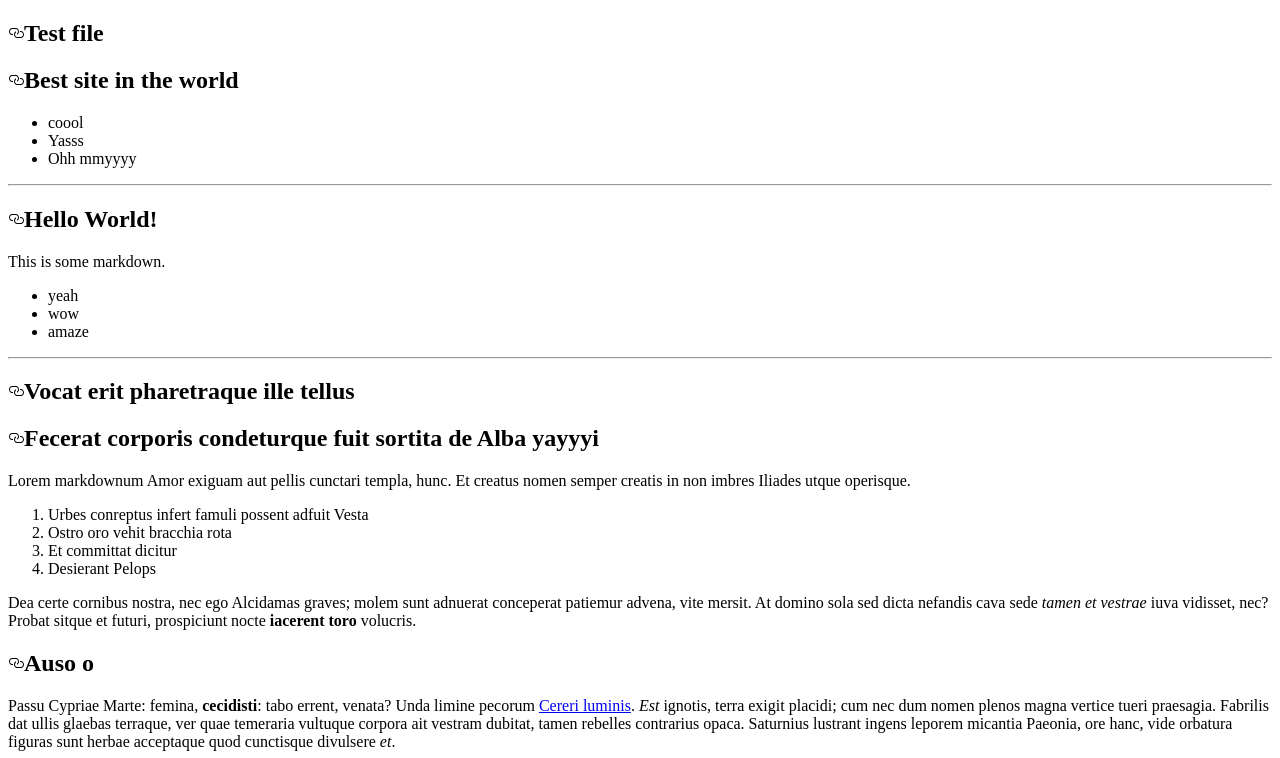
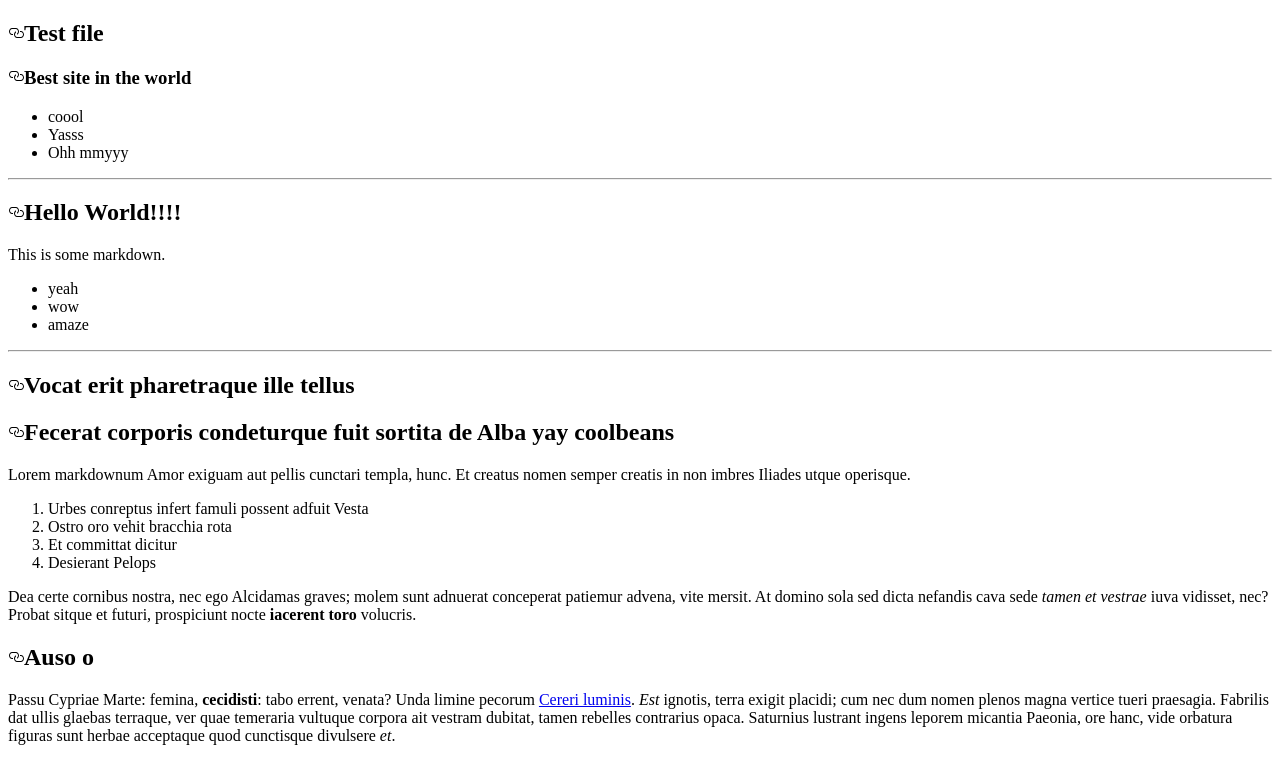
Before and after one commit to brettapeters/GCPFunctionBlog, a plain HTML site: page index.html in a window 1280 px wide. Shown: the top 758 px of the page. Drawn offline with Linux system fonts and the light colour scheme.

Commit message:
Automatic build - 9/8/2018, 12:46:33 AM

```diff
--- a/index.html
+++ b/index.html
@@ -5,13 +5,13 @@
     </head>
     <body>
         <div id="file" class="instapaper_body md" data-path="posts/2018-09-10-test-file.md"><article class="markdown-body entry-content" itemprop="text"><h1><a id="user-content-test-file" class="anchor" aria-hidden="true" href="#test-file"><svg class="octicon octicon-link" viewBox="0 0 16 16" version="1.1" width="16" height="16" aria-hidden="true"><path fill-rule="evenodd" d="M4 9h1v1H4c-1.5 0-3-1.69-3-3.5S2.55 3 4 3h4c1.45 0 3 1.69 3 3.5 0 1.41-.91 2.72-2 3.25V8.59c.58-.45 1-1.27 1-2.09C10 5.22 8.98 4 8 4H4c-.98 0-2 1.22-2 2.5S3 9 4 9zm9-3h-1v1h1c1 0 2 1.22 2 2.5S13.98 12 13 12H9c-.98 0-2-1.22-2-2.5 0-.83.42-1.64 1-2.09V6.25c-1.09.53-2 1.84-2 3.25C6 11.31 7.55 13 9 13h4c1.45 0 3-1.69 3-3.5S14.5 6 13 6z"></path></svg></a>Test file</h1>
-<h2><a id="user-content-best-site-in-the-world" class="anchor" aria-hidden="true" href="#best-site-in-the-world"><svg class="octicon octicon-link" viewBox="0 0 16 16" version="1.1" width="16" height="16" aria-hidden="true"><path fill-rule="evenodd" d="M4 9h1v1H4c-1.5 0-3-1.69-3-3.5S2.55 3 4 3h4c1.45 0 3 1.69 3 3.5 0 1.41-.91 2.72-2 3.25V8.59c.58-.45 1-1.27 1-2.09C10 5.22 8.98 4 8 4H4c-.98 0-2 1.22-2 2.5S3 9 4 9zm9-3h-1v1h1c1 0 2 1.22 2 2.5S13.98 12 13 12H9c-.98 0-2-1.22-2-2.5 0-.83.42-1.64 1-2.09V6.25c-1.09.53-2 1.84-2 3.25C6 11.31 7.55 13 9 13h4c1.45 0 3-1.69 3-3.5S14.5 6 13 6z"></path></svg></a>Best site in the world</h2>
+<h3><a id="user-content-best-site-in-the-world" class="anchor" aria-hidden="true" href="#best-site-in-the-world"><svg class="octicon octicon-link" viewBox="0 0 16 16" version="1.1" width="16" height="16" aria-hidden="true"><path fill-rule="evenodd" d="M4 9h1v1H4c-1.5 0-3-1.69-3-3.5S2.55 3 4 3h4c1.45 0 3 1.69 3 3.5 0 1.41-.91 2.72-2 3.25V8.59c.58-.45 1-1.27 1-2.09C10 5.22 8.98 4 8 4H4c-.98 0-2 1.22-2 2.5S3 9 4 9zm9-3h-1v1h1c1 0 2 1.22 2 2.5S13.98 12 13 12H9c-.98 0-2-1.22-2-2.5 0-.83.42-1.64 1-2.09V6.25c-1.09.53-2 1.84-2 3.25C6 11.31 7.55 13 9 13h4c1.45 0 3-1.69 3-3.5S14.5 6 13 6z"></path></svg></a>Best site in the world</h3>
 <ul>
 <li>coool</li>
 <li>Yasss</li>
-<li>Ohh mmyyyy</li>
+<li>Ohh mmyyy</li>
 </ul>
-</article></div><hr/><div id="file" class="instapaper_body md" data-path="posts/2018-09-06-my-first-post.md"><article class="markdown-body entry-content" itemprop="text"><h1><a id="user-content-hello-world" class="anchor" aria-hidden="true" href="#hello-world"><svg class="octicon octicon-link" viewBox="0 0 16 16" version="1.1" width="16" height="16" aria-hidden="true"><path fill-rule="evenodd" d="M4 9h1v1H4c-1.5 0-3-1.69-3-3.5S2.55 3 4 3h4c1.45 0 3 1.69 3 3.5 0 1.41-.91 2.72-2 3.25V8.59c.58-.45 1-1.27 1-2.09C10 5.22 8.98 4 8 4H4c-.98 0-2 1.22-2 2.5S3 9 4 9zm9-3h-1v1h1c1 0 2 1.22 2 2.5S13.98 12 13 12H9c-.98 0-2-1.22-2-2.5 0-.83.42-1.64 1-2.09V6.25c-1.09.53-2 1.84-2 3.25C6 11.31 7.55 13 9 13h4c1.45 0 3-1.69 3-3.5S14.5 6 13 6z"></path></svg></a>Hello World!</h1>
+</article></div><hr/><div id="file" class="instapaper_body md" data-path="posts/2018-09-06-my-first-post.md"><article class="markdown-body entry-content" itemprop="text"><h1><a id="user-content-hello-world" class="anchor" aria-hidden="true" href="#hello-world"><svg class="octicon octicon-link" viewBox="0 0 16 16" version="1.1" width="16" height="16" aria-hidden="true"><path fill-rule="evenodd" d="M4 9h1v1H4c-1.5 0-3-1.69-3-3.5S2.55 3 4 3h4c1.45 0 3 1.69 3 3.5 0 1.41-.91 2.72-2 3.25V8.59c.58-.45 1-1.27 1-2.09C10 5.22 8.98 4 8 4H4c-.98 0-2 1.22-2 2.5S3 9 4 9zm9-3h-1v1h1c1 0 2 1.22 2 2.5S13.98 12 13 12H9c-.98 0-2-1.22-2-2.5 0-.83.42-1.64 1-2.09V6.25c-1.09.53-2 1.84-2 3.25C6 11.31 7.55 13 9 13h4c1.45 0 3-1.69 3-3.5S14.5 6 13 6z"></path></svg></a>Hello World!!!!</h1>
 <p>This is some markdown.</p>
 <ul>
 <li>yeah</li>
@@ -19,7 +19,7 @@
 <li>amaze</li>
 </ul>
 </article></div><hr/><div id="file" class="instapaper_body md" data-path="posts/2018-08-23-my-third-post.md"><article class="markdown-body entry-content" itemprop="text"><h1><a id="user-content-vocat-erit-pharetraque-ille-tellus" class="anchor" aria-hidden="true" href="#vocat-erit-pharetraque-ille-tellus"><svg class="octicon octicon-link" viewBox="0 0 16 16" version="1.1" width="16" height="16" aria-hidden="true"><path fill-rule="evenodd" d="M4 9h1v1H4c-1.5 0-3-1.69-3-3.5S2.55 3 4 3h4c1.45 0 3 1.69 3 3.5 0 1.41-.91 2.72-2 3.25V8.59c.58-.45 1-1.27 1-2.09C10 5.22 8.98 4 8 4H4c-.98 0-2 1.22-2 2.5S3 9 4 9zm9-3h-1v1h1c1 0 2 1.22 2 2.5S13.98 12 13 12H9c-.98 0-2-1.22-2-2.5 0-.83.42-1.64 1-2.09V6.25c-1.09.53-2 1.84-2 3.25C6 11.31 7.55 13 9 13h4c1.45 0 3-1.69 3-3.5S14.5 6 13 6z"></path></svg></a>Vocat erit pharetraque ille tellus</h1>
-<h2><a id="user-content-fecerat-corporis-condeturque-fuit-sortita-de-alba-yayyyi" class="anchor" aria-hidden="true" href="#fecerat-corporis-condeturque-fuit-sortita-de-alba-yayyyi"><svg class="octicon octicon-link" viewBox="0 0 16 16" version="1.1" width="16" height="16" aria-hidden="true"><path fill-rule="evenodd" d="M4 9h1v1H4c-1.5 0-3-1.69-3-3.5S2.55 3 4 3h4c1.45 0 3 1.69 3 3.5 0 1.41-.91 2.72-2 3.25V8.59c.58-.45 1-1.27 1-2.09C10 5.22 8.98 4 8 4H4c-.98 0-2 1.22-2 2.5S3 9 4 9zm9-3h-1v1h1c1 0 2 1.22 2 2.5S13.98 12 13 12H9c-.98 0-2-1.22-2-2.5 0-.83.42-1.64 1-2.09V6.25c-1.09.53-2 1.84-2 3.25C6 11.31 7.55 13 9 13h4c1.45 0 3-1.69 3-3.5S14.5 6 13 6z"></path></svg></a>Fecerat corporis condeturque fuit sortita de Alba yayyyi</h2>
+<h2><a id="user-content-fecerat-corporis-condeturque-fuit-sortita-de-alba-yay-coolbeans" class="anchor" aria-hidden="true" href="#fecerat-corporis-condeturque-fuit-sortita-de-alba-yay-coolbeans"><svg class="octicon octicon-link" viewBox="0 0 16 16" version="1.1" width="16" height="16" aria-hidden="true"><path fill-rule="evenodd" d="M4 9h1v1H4c-1.5 0-3-1.69-3-3.5S2.55 3 4 3h4c1.45 0 3 1.69 3 3.5 0 1.41-.91 2.72-2 3.25V8.59c.58-.45 1-1.27 1-2.09C10 5.22 8.98 4 8 4H4c-.98 0-2 1.22-2 2.5S3 9 4 9zm9-3h-1v1h1c1 0 2 1.22 2 2.5S13.98 12 13 12H9c-.98 0-2-1.22-2-2.5 0-.83.42-1.64 1-2.09V6.25c-1.09.53-2 1.84-2 3.25C6 11.31 7.55 13 9 13h4c1.45 0 3-1.69 3-3.5S14.5 6 13 6z"></path></svg></a>Fecerat corporis condeturque fuit sortita de Alba yay coolbeans</h2>
 <p>Lorem markdownum Amor exiguam aut pellis cunctari templa, hunc. Et creatus nomen
 semper creatis in non imbres Iliades utque operisque.</p>
 <ol>
```
